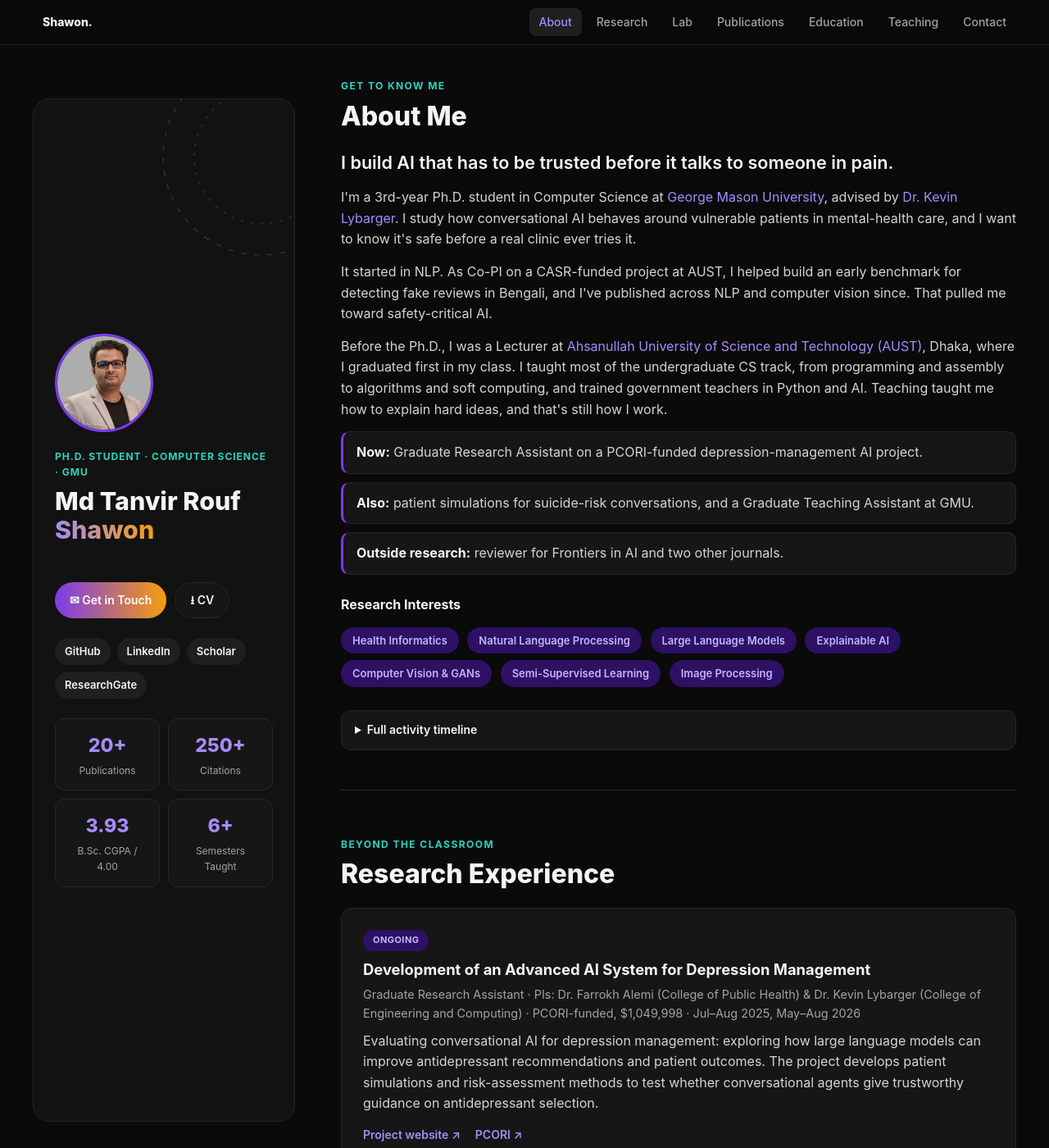
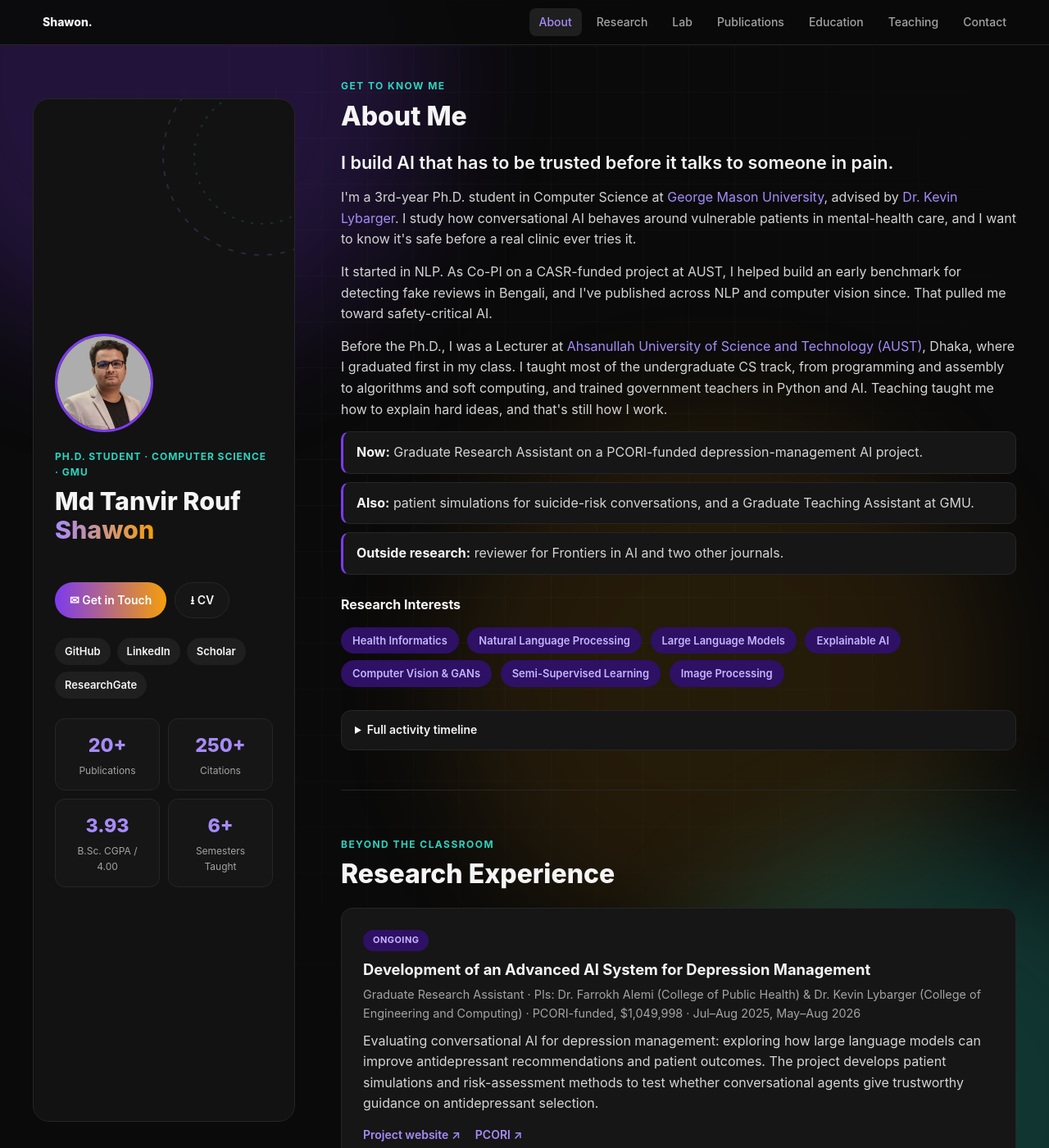
Before and after one commit to shawon-tanvir/shawon-tanvir.github.io, a Jekyll site: the page built from _pages/about.md, in a window 1280 px wide and 1400 px high. Shown: the whole window at 82% size. Built offline with Jekyll 4.4.1, drawn with Linux system fonts in a browser that asks for light colours.

Commit message:
Let the animated background show by making the body background transparent

```diff
--- a/assets/css/plain.css
+++ b/assets/css/plain.css
@@ -35,7 +35,7 @@ html {
 body {
   margin: 0;
   color: var(--text);
-  background: var(--bg);
+  background: transparent;
   font-family: -apple-system, BlinkMacSystemFont, "Segoe UI", system-ui, Roboto, Helvetica, Arial, sans-serif;
   line-height: 1.6;
   font-size: 16px;
@@ -760,7 +760,7 @@ body {
   width: 46vmax;
   height: 46vmax;
   border-radius: 50%;
-  filter: blur(90px);
+  filter: blur(80px);
   opacity: 0.22;
   will-change: transform;
 }
```
